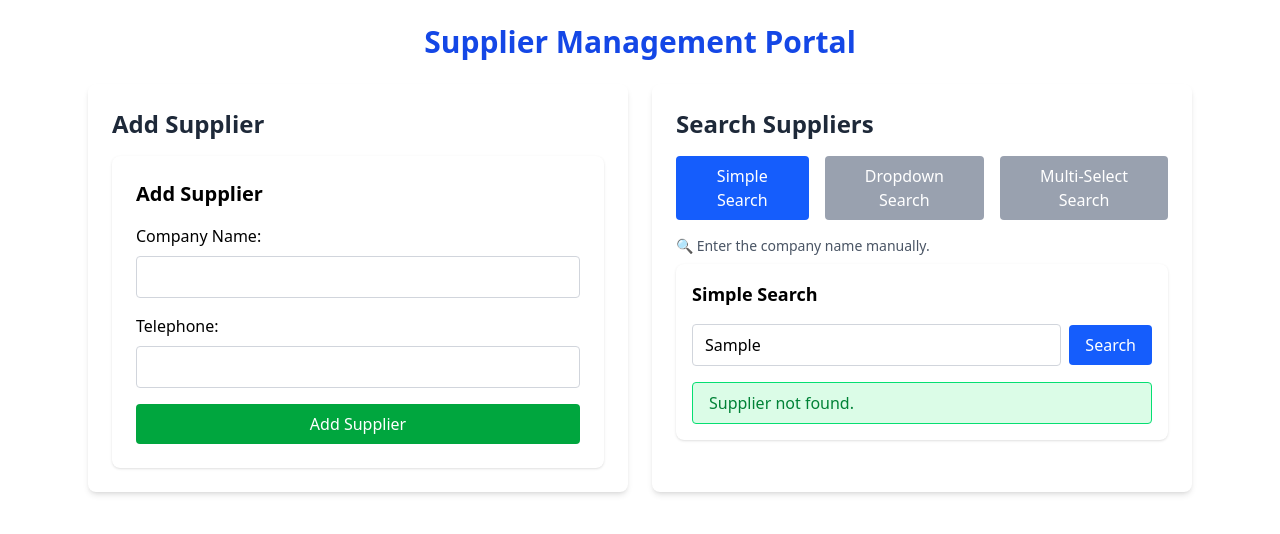
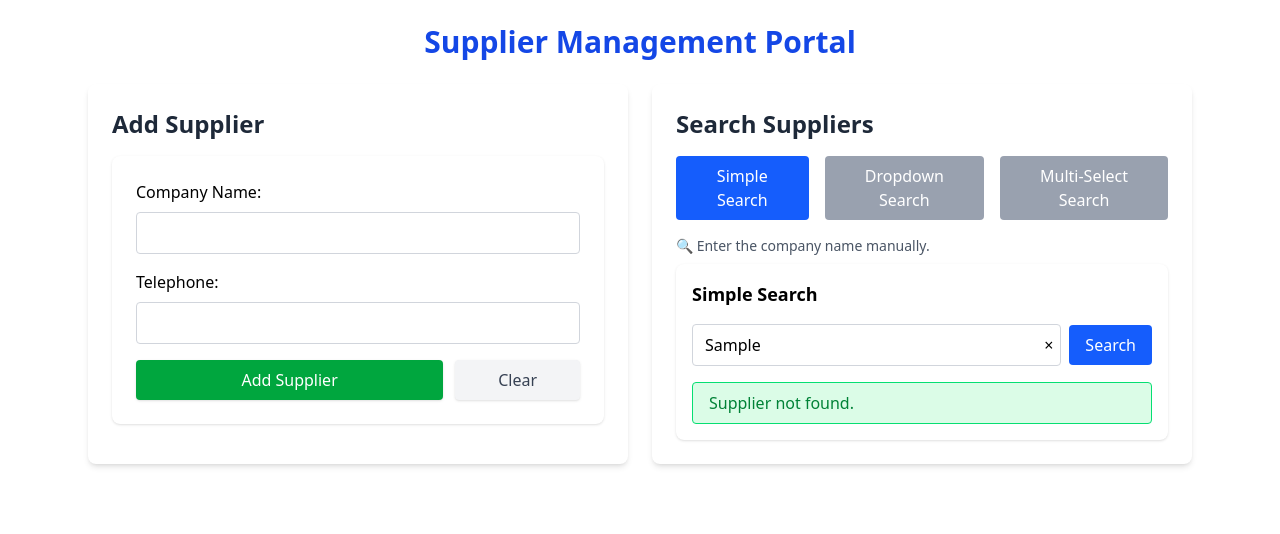
Before and after one commit to Nkosinathi-dev1/supplier-portal-client, an Angular app: page / in a window 1280 px wide. Both pictures are taken after typing "Sample" into the empty fields and a click on the button "Search". Shown: the top 534 px of the page. Built offline with nearby package versions, Linux system fonts and the light colour scheme; no server answers.

Commit message:
feat(ui): refine supplier search
- add inline clear (×) to simple search
- unify button sizing & spacing with Tailwind
- polish multi-select styling and results card
- show results only when present
- minor copy & loading tweaks

```diff
--- a/src/app/components/add-supplier/add-supplier.component.html
+++ b/src/app/components/add-supplier/add-supplier.component.html
@@ -1,7 +1,5 @@
 <div class="bg-white p-6 rounded-lg shadow max-w-xl mx-auto">
     <form (ngSubmit)="onSubmit()">
-      <h3 class="text-xl font-semibold mb-4">Add Supplier</h3>
-
       <label class="block mb-2 font-medium">Company Name:</label>
       <input type="text"
              [(ngModel)]="companyName"
@@ -16,11 +14,34 @@
              required
              class="w-full border border-gray-300 rounded px-4 py-2 mb-4 focus:outline-none focus:ring focus:border-blue-500" />
 
-      <button type="submit"
+      <!-- <button type="submit"
               [disabled]="loading"
               class="bg-green-600 text-white px-6 py-2 rounded hover:bg-green-700 disabled:opacity-50 w-full">
         {{ loading ? 'Saving...' : 'Add Supplier' }}
-      </button>
+      </button> -->
+
+       <!-- buttons wrapper -->
+       <div class="grid grid-cols-10 gap-3">
+        <!-- 7 / 10 = 70 % -->
+        <button
+          type="submit"
+          [disabled]="loading"
+          class="col-span-7 bg-green-600 text-white px-5 py-2 rounded shadow
+                    hover:bg-green-700 disabled:opacity-50 transition">
+          {{ loading ? 'Saving…' : 'Add Supplier' }}
+        </button>
+
+        <!-- 3 / 10 = 30 % -->
+        <button
+          type="button"
+          (click)="clearForm()"
+          [disabled]="loading"
+          class="col-span-3 bg-gray-100 text-gray-700 px-4 py-2 rounded shadow
+                    hover:bg-gray-200 disabled:opacity-50 transition">
+          Clear
+        </button>
+      </div>
+
     </form>
 
     <p *ngIf="message" class="mt-3 text-green-600 font-medium">{{ message }}</p>
--- a/src/app/components/add-supplier/add-supplier.component.ts
+++ b/src/app/components/add-supplier/add-supplier.component.ts
@@ -36,6 +36,7 @@ export class AddSupplierComponent {
         this.message = 'Supplier added successfully!';
         this.companyName = '';
         this.telephone = '';
+        this.clearForm(false);
         this.loading = false;
 
         this.supplierAdded.emit();
@@ -46,4 +47,10 @@ export class AddSupplierComponent {
       }
     });
   }
+
+  clearForm(resetMessage: boolean = true) {
+    this.companyName = '';
+    this.telephone   = '';
+    if (resetMessage) this.message = '';
+  }
 }
--- a/src/app/components/simple-search/simple-search.component.html
+++ b/src/app/components/simple-search/simple-search.component.html
@@ -2,9 +2,20 @@
   <h3 class="text-lg font-semibold mb-4">Simple Search</h3>
 
   <div class="flex items-center mb-4 space-x-2">
-    <input [(ngModel)]="companyName"
-            placeholder="Enter company name"
-            class="flex-1 border border-gray-300 rounded px-3 py-2 focus:outline-none focus:ring focus:border-blue-400" />
+    <div class="relative flex-1">
+      <!-- add `pr-8` so text won’t hit the × -->
+      <input
+        [(ngModel)]="companyName"
+        placeholder="Enter company name"
+        class="w-full border border-gray-300 rounded px-3 py-2 pr-8 focus:outline-none focus:ring focus:border-blue-400"/>
+      <!-- tiny × to clear the form and x only shows only when there is text -->
+      <button
+        *ngIf="companyName"
+        type="button"
+        (click)="clearForm()"
+        class="absolute right-2 top-1/2 -translate-y-1/2 text-black-400
+               hover:text-gray-600 focus:outline-none">&times;</button>
+    </div>
 
     <button (click)="searchPhone()"
             class="bg-blue-600 text-white px-4 py-2 rounded hover:bg-blue-700">
--- a/src/app/components/simple-search/simple-search.component.ts
+++ b/src/app/components/simple-search/simple-search.component.ts
@@ -22,6 +22,8 @@ export class SimpleSearchComponent {
       return;
     }
     this.loading = true;
+    this.phoneNumber = '';
+
     this.supplierService.getSupplierPhone(this.companyName)
       .subscribe({
         next: (phone) => {
@@ -34,4 +36,10 @@ export class SimpleSearchComponent {
         }
       });
   }
+
+   /** Resets input and message */
+   clearForm() {
+    this.companyName = '';
+    this.phoneNumber = '';
+  }
 }
--- a/src/app/services/supplier.service.ts
+++ b/src/app/services/supplier.service.ts
@@ -29,7 +29,7 @@ export class SupplierService {
       .pipe(
         catchError(err => {
           const message = err.error || 'An unexpected error occurred.';
-          alert(message); // Show the backend message
+          // console.log(message); // Show the backend message
           return throwError(() => new Error(message)); // Propagate the error if needed
         })
       );
```
